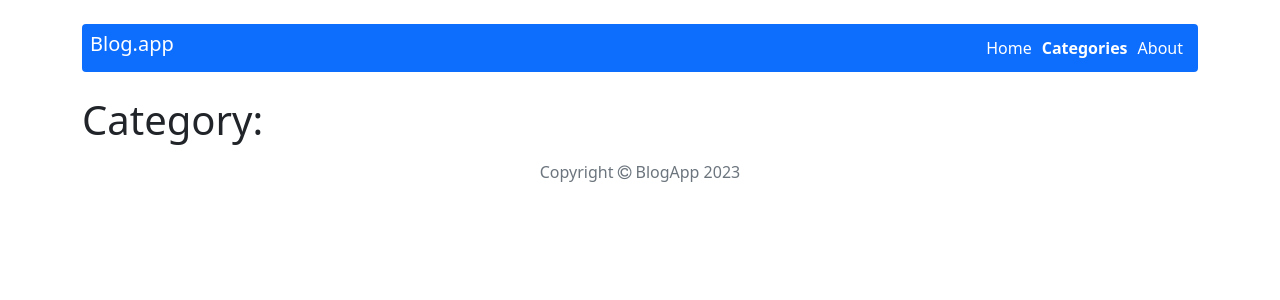
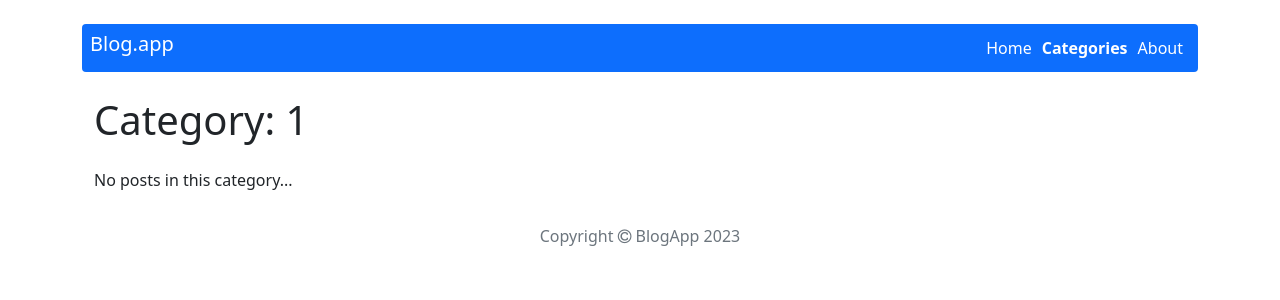
Before and after one commit to chart89/react-blog, a React (Create React App) app: page /categories/1 in a window 1280 px wide. Shown: the top 300 px of the page. Built offline with nearby package versions, Linux system fonts and the light colour scheme.

Commit message:
Add component Categories and its functionality - part III

```diff
--- a/src/App.js
+++ b/src/App.js
@@ -8,7 +8,7 @@ import Edit from "./components/pages/Edit";
 import { Container } from 'react-bootstrap'
 import Footer from "./components/views/Footer";
 import Header from "./components/views/Header";
-import Categories from "./components/views/Categories";
+import Categories from "./components/pages/Categories";
 import CatSelected from "./components/pages/CatSelected";
 
 function App() {
--- a/src/components/features/CategoryLink.js
+++ b/src/components/features/CategoryLink.js
@@ -7,7 +7,7 @@ const CategoryLink = ({categoryName}) => {
 
     return (
         <ListGroup.Item>
-            <Nav.Link className="pe-0" as={NavLink} to={'/categories/:categoryName'}>{categoryName}</Nav.Link>
+            <Nav.Link className="pe-0" as={NavLink} to={'/categories/'+categoryName}>{categoryName}</Nav.Link>
         </ListGroup.Item>
     )
 }
--- /dev/null
+++ b/src/components/features/FilteredPostsByCat.js
@@ -0,0 +1,19 @@
+import PostDetails from "./PostDetails/PostDetails";
+import { useSelector } from "react-redux";
+import { getPostByCat } from '../../redux/postsRedux';
+
+const FilteredPostsByCat = ({cat}) => {
+
+    const filteredPosts = useSelector(state => getPostByCat(state, cat));
+
+    console.log(filteredPosts);
+
+    if(filteredPosts.length === 0) return <p>No posts in this category...</p>
+    return (
+        <>
+        {filteredPosts.map(post => <PostDetails key={post.id} id={post.id} author={post.author} title={post.title} published={post.publishedDate} description={post.shortDescription} category={post.categoryName}/>)}
+        </>
+    );
+}
+
+export default FilteredPostsByCat;
--- a/src/components/features/PostForm.js
+++ b/src/components/features/PostForm.js
@@ -22,6 +22,7 @@ const PostForm = ({ action, actionText, ...props }) => {
     const [contentError, setContentError] = useState(false);
     const [dateError, setDateError] = useState(false);
     const [categoryName, setCategory] = useState(props.categoryName || '');
+    const [catError, setCatError] = useState(false);
 
     const { register, handleSubmit: validate, formState: { errors } } = useForm();
     const categories = useSelector(getAllCategory);
@@ -29,7 +30,8 @@ const PostForm = ({ action, actionText, ...props }) => {
     const handleSubmit = e => {
         setContentError(!content);
         setDateError(!publishedDate);
-        if(content && publishedDate){
+        setCatError(!categoryName);
+        if(content && publishedDate && categoryName){
           action({ title, author, shortDescription, publishedDate, content, categoryName });
         }
       };
@@ -71,6 +73,7 @@ const PostForm = ({ action, actionText, ...props }) => {
               <option>Select category</option>
               {categories.map(cat => <ShowCategory categoryName={cat.categoryName} />)};
             </Form.Select>
+            {catError && <small className="d-block form-text text-danger mt-0 mb-3">Category can't be empty</small>}
           </Form.Group>
 
           <Form.Group className="mb-3" >
--- a/src/components/features/ShowCategory.js
+++ b/src/components/features/ShowCategory.js
@@ -1,7 +1,7 @@
 const ShowCategory = ({categoryName}) => {
 
     return (
-        <option value={categoryName}>{categoryName}</option>
+        <option  value={categoryName}>{categoryName}</option>
     )
 }
 
--- a/src/components/pages/CatSelected.js
+++ b/src/components/pages/CatSelected.js
@@ -1,8 +1,26 @@
+import Container from 'react-bootstrap/Container';
+import Row from 'react-bootstrap/Row';
+import Col from 'react-bootstrap/Col';
+import { useParams } from 'react-router';
+import FilteredPostsByCat from '../features/FilteredPostsByCat';
+
 const CatSelected = () => {
+
+    const { categoryName } = useParams();
+
 
     return (
         <div>
-            <h1>Category:</h1>
+            <Container className="my-3">
+                <Row>
+                    <Col><h1>Category: {categoryName}</h1></Col>
+                </Row>
+            </Container>
+            <Container>
+                <Row>
+                    <FilteredPostsByCat cat={categoryName} />
+                </Row>
+            </Container>
         </div>
     );
 }
--- a/src/components/views/Categories.js
+++ b/src/components/pages/Categories.js
@@ -3,6 +3,7 @@ import CategoryLink from '../features/CategoryLink';
 import { getAllCategory } from '../../redux/categoryRedux';
 import { useSelector } from 'react-redux';
 import styles from '../features/AddPostForm/AddPostForm.module.scss';
+import shortid from 'shortid';
 
 const Categories = () => {
 
@@ -12,7 +13,7 @@ const Categories = () => {
         <div className="mx-auto w-75">
             <h1 className="mb-5">All categories</h1>
             <ListGroup className={styles.input}>
-                {categories.map(cat => <CategoryLink categoryName={cat.categoryName} />)};
+                {categories.map(cat => <CategoryLink key={shortid()} categoryName={cat.categoryName} />)};
             </ListGroup>
         </div>
     );
--- a/src/redux/initialState.js
+++ b/src/redux/initialState.js
@@ -16,7 +16,7 @@ const initialState = {
             content: 'Main content of the article',
             publishedDate: new Date('02-02-2022'),
             author: 'John Does',
-            categoryName: 'News'
+            categoryName: 'Sport'
         },
         {
             id: '3',
--- a/src/redux/postsRedux.js
+++ b/src/redux/postsRedux.js
@@ -3,6 +3,7 @@ import shortid from 'shortid';
 //selectors
 export const getAllPosts = state => state.posts;
 export const getPostById = ({ posts }, id) => posts.find(post => post.id === id);
+export const getPostByCat = ({ posts }, categoryName) => posts.filter(post => post.categoryName === categoryName);
 
 // actions
 const createActionName = actionName => `app/posts/${actionName}`;
```
